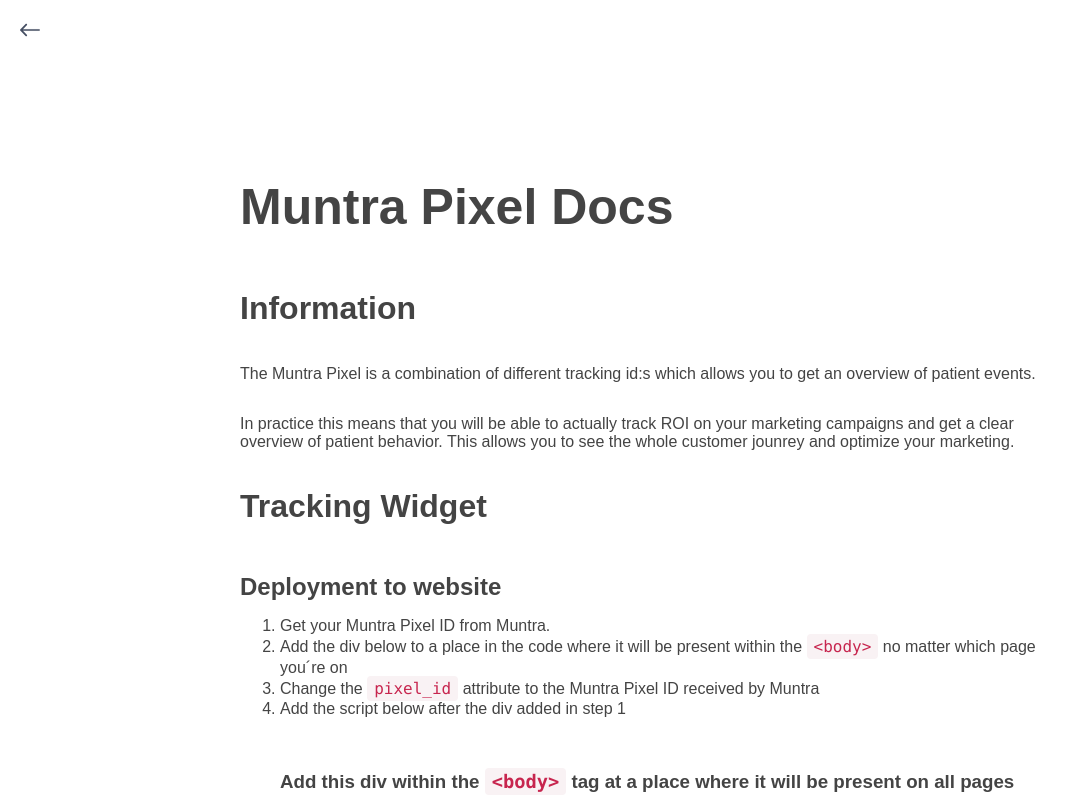
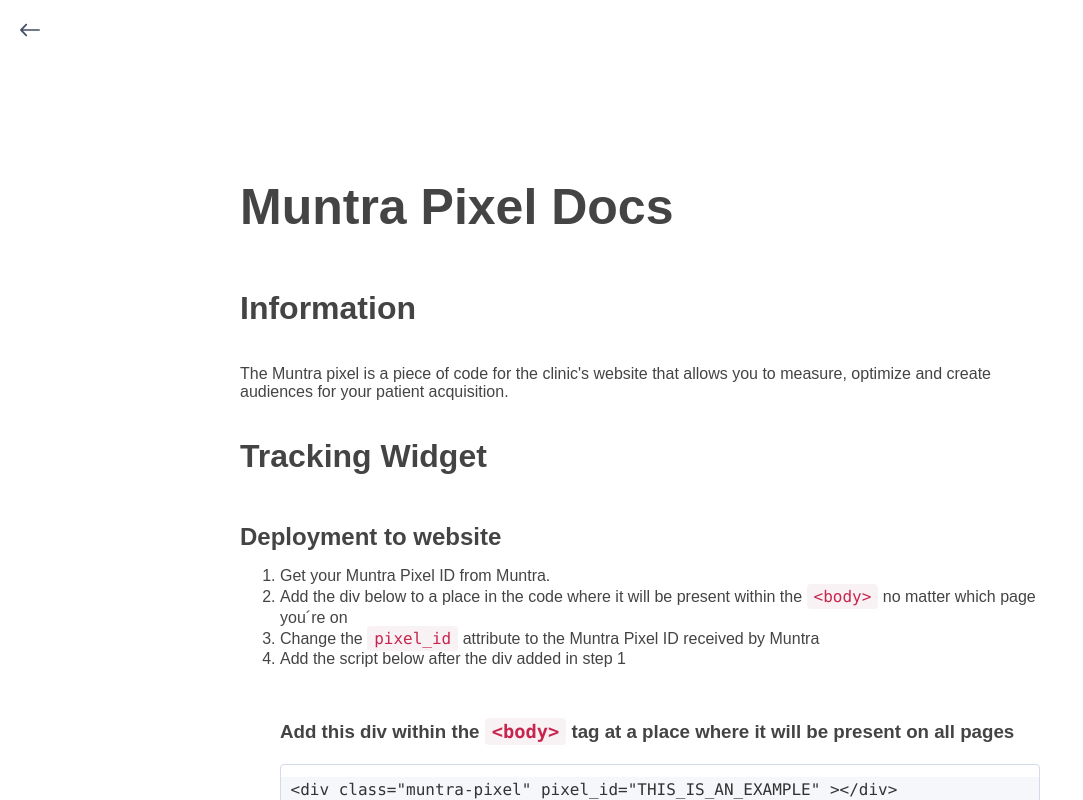
Before and after one commit to muntra-dev/muntra-docs, a React (Create React App) app: page / in a window 1280 px wide. Both pictures are taken after a click on the button "Muntra Pixel". Shown: the top 800 px of the page, without its empty margins (0-1083 px from the left). Built offline with nearby package versions, Linux system fonts and the light colour scheme.

Commit message:
strign Adjustments

```diff
--- a/src/components/TrackingWidget/index.js
+++ b/src/components/TrackingWidget/index.js
@@ -16,14 +16,9 @@
         <h1 className='mainHeader'>Muntra Pixel Docs</h1>
         <h1>Information</h1>
         <p>
-          The Muntra Pixel is a combination of different tracking id:s which
-          allows you to get an overview of patient events.
-        </p>
-        <p>
-          In practice this means that you will be able to actually track ROI on
-          your marketing campaigns and get a clear overview of patient behavior.
-          This allows you to see the whole customer jounrey and optimize your
-          marketing.
+          The Muntra pixel is a piece of code for the clinic's website that
+          allows you to measure, optimize and create audiences for your patient
+          acquisition.
         </p>
         <h1 style={{ marginBottom: "0px" }}>Tracking Widget</h1>
 
```
